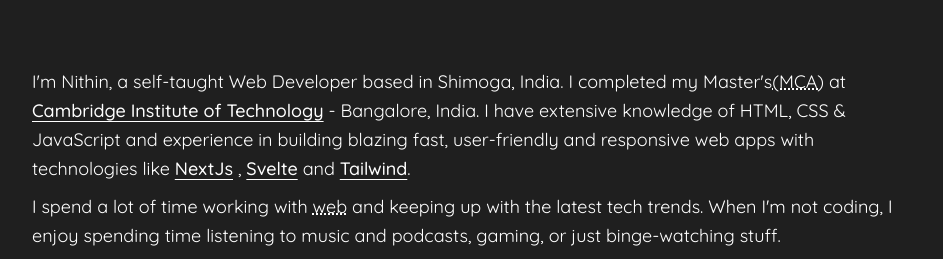
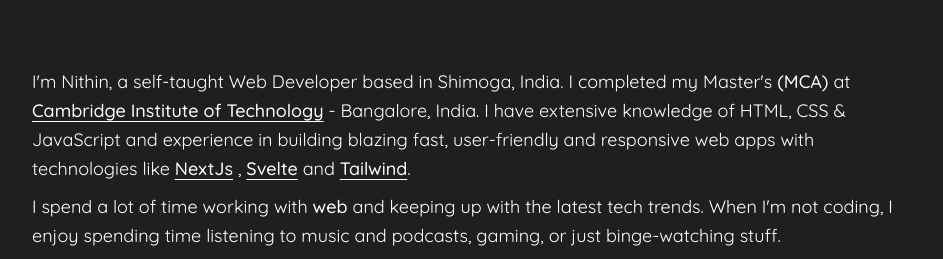
Before and after one commit to nithinK-142/nithin.me, a Next.js app: page /about in a window 1280 px wide. Shown: the part 159-418 px from the top of the page, without its empty margins (168-1111 px from the left). Built offline with nearby package versions, Linux system fonts and the light colour scheme.

Commit message:
update: bio improvement2.

```diff
--- a/app/(routes)/about/page.tsx
+++ b/app/(routes)/about/page.tsx
@@ -15,7 +15,7 @@
             staying updated on the latest trends.
           </p>
             <p className="about-para">
-                I&apos;m <span>Nithin,</span> a self-taught{" "} <span>Web Developer</span> based in{" "} Shimoga, India{". "} I completed my Master&apos;s
+                I&apos;m <span>Nithin,</span> a self-taught{" "} <span>Web Developer</span> based in{" "} Shimoga, India{". "} I completed my Master&apos;s{" "}
                 <abbr className="about-abbr" title="Master of Computer Applications">
                     &#40;MCA&#41;
                 </abbr>
--- a/app/globals.css
+++ b/app/globals.css
@@ -27,7 +27,7 @@
 }
 
 .about-abbr {
-  @apply hover:text-blue-500;
+  @apply hover:text-blue-500 no-underline font-medium;
 }
 
 .happy-icons {
```
